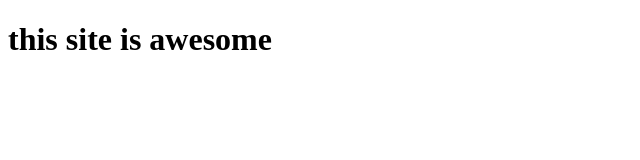
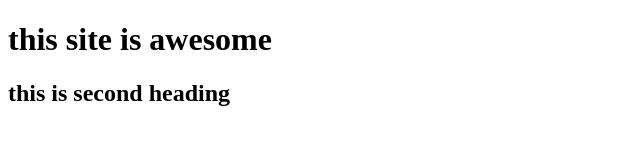
Before and after one commit to anandaPamungkas/test, a plain HTML site: page index.html in a window 1280 px wide. Shown: the whole page, without its empty margins (0-640 px from the left). Drawn offline with Linux system fonts and the light colour scheme.

Commit message:
added a second heading in body of idex file

```diff
--- a/index.html
+++ b/index.html
@@ -7,5 +7,6 @@
     </head>
     <body>
         <h1>this site is awesome<h1>
+        <h2>this is second heading<h2>
     </body>
 </html>
```
